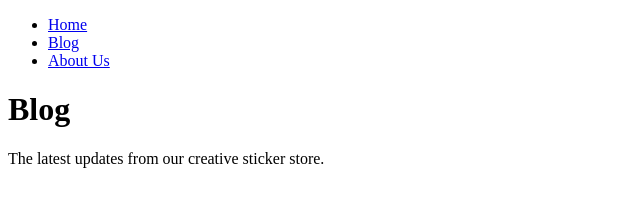
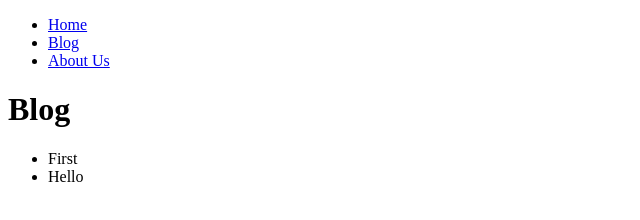
Before and after one commit to tkdgh7063/dev-sticker-shop, a Gatsby site: page /blog in a window 1280 px wide. Shown: the whole page, without its empty margins (0-640 px from the left). Built offline with nearby package versions, Linux system fonts and the light colour scheme; Gatsby itself is replaced by a stand-in of ours.

Commit message:
Configure gatsby-source-filesystem for blog posts
- Updated plugins array in gatsby-config.ts to include gatsby-source-filesystem
- Pointed source-filesystem to the blog posts folder
- Enabled GraphQL queries to retrieve file names as post titles

```diff
--- a/gatsby-config.ts
+++ b/gatsby-config.ts
@@ -10,7 +10,14 @@ const config: GatsbyConfig = {
   // If you use VSCode you can also use the GraphQL plugin
   // Learn more at: https://gatsby.dev/graphql-typegen
   graphqlTypegen: true,
-  plugins: [],
+  plugins: [
+    {
+      resolve: `gatsby-source-filesystem`,
+      options: {
+        path: `${__dirname}/blog-posts`,
+      },
+    },
+  ],
 };
 
 export default config;
--- a/src/pages/blog.tsx
+++ b/src/pages/blog.tsx
@@ -1,8 +1,13 @@
-import React, { useEffect, useState } from "react";
+import { graphql, PageProps } from "gatsby";
+import React from "react";
 import Layout from "../components/Layout";
 import Seo from "../components/Seo";
 
-export default function Blog() {
+function capitalize(str: string): string {
+  return str.charAt(0).toUpperCase() + str.slice(1).toLowerCase();
+}
+
+export default function Blog({ data }: PageProps<Queries.BlogTitlesQuery>) {
   // When fetching data this way, the user will see a loading state
   // e.g. fetch, axios, react-query
   // const [blogPosts, setBlogPosts] = useState();
@@ -10,9 +15,23 @@ export default function Blog() {
 
   return (
     <Layout title="Blog">
-      <p>The latest updates from our creative sticker store.</p>
+      <ul>
+        {data.allFile.nodes.map((file, index) => (
+          <li key={index}>{capitalize(file.name)}</li>
+        ))}
+      </ul>
     </Layout>
   );
 }
 
+export const query = graphql`
+  query BlogTitles {
+    allFile {
+      nodes {
+        name
+      }
+    }
+  }
+`;
+
 export const Head = () => <Seo title="Blog" />;
```
Also changed, not shown: blog-posts/first.md (added), blog-posts/hello.md (added).
